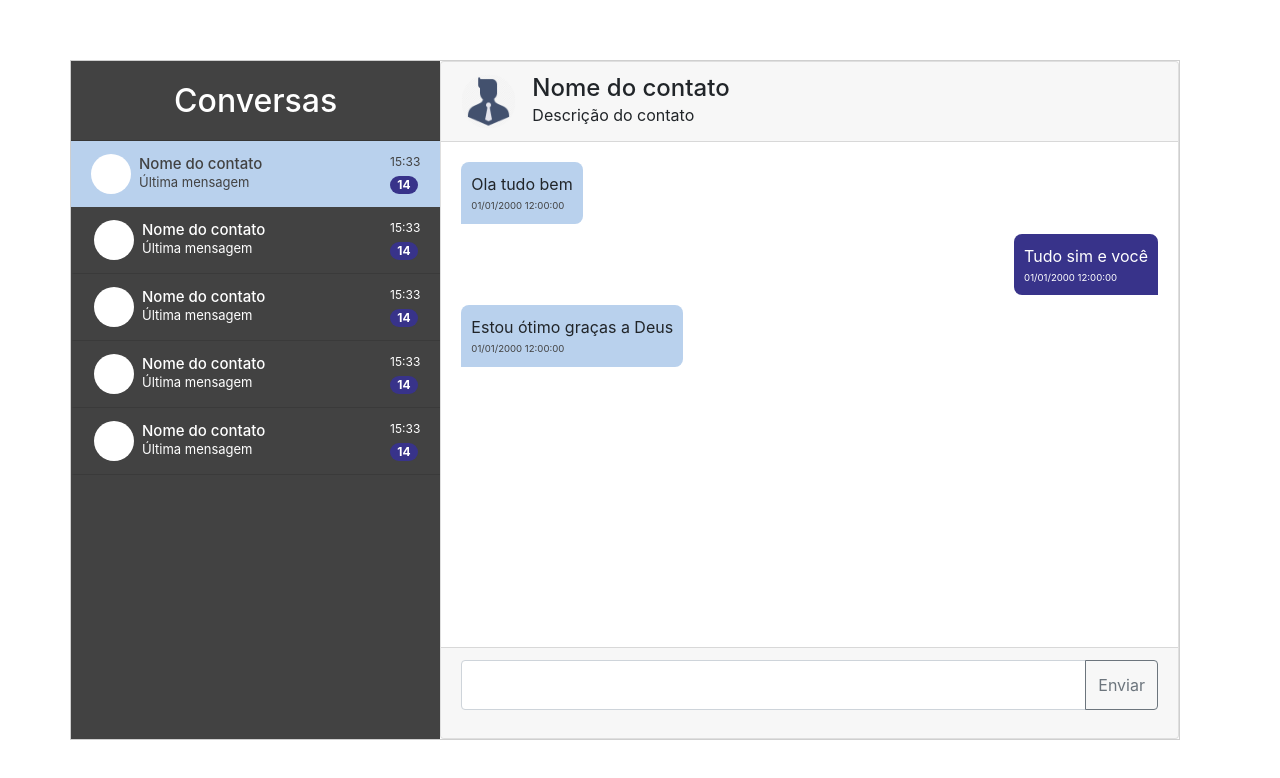
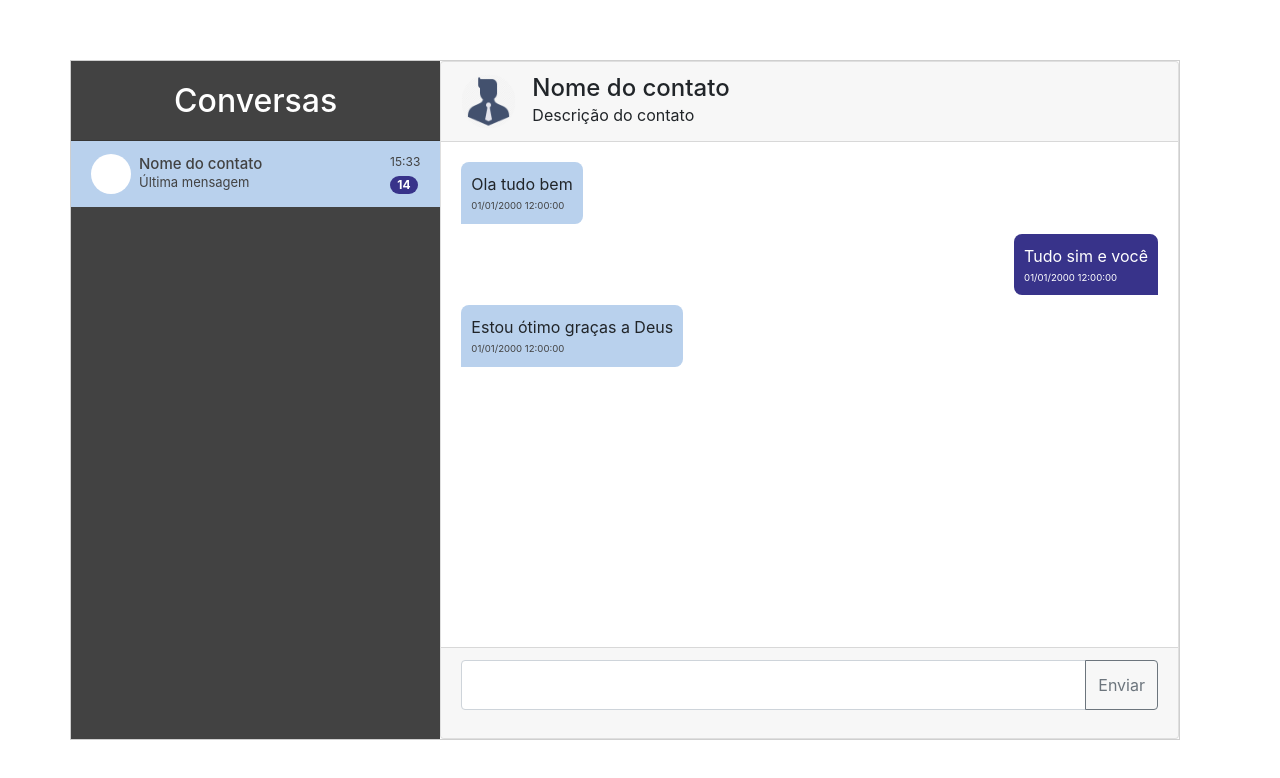
Before and after one commit to raffaelbmartins/chatrmartins, an Angular app: page / in a window 1280 px wide. Shown: the top 778 px of the page. Built offline with nearby package versions, Linux system fonts and the light colour scheme.

Commit message:
Create layout to contact component

```diff
--- a/src/app/contact/contact.component.html
+++ b/src/app/contact/contact.component.html
@@ -1,3 +1,15 @@
-<p>
-  contact works!
-</p>
+<a href="#" class="list-group-item list-group-item-action active">
+  <div class="info">
+    <div class="avatar">
+      <img src="" alt="">
+    </div>
+    <div class="text">
+      <h3>Nome do contato</h3>
+      <p>Última mensagem</p>
+    </div>
+    <div class="time">
+      <p>15:33</p>
+      <span class="badge badge-primary badge-pill">14</span>
+    </div>
+  </div>
+</a>
--- a/src/app/contact/contact.component.scss
+++ b/src/app/contact/contact.component.scss
@@ -0,0 +1,63 @@
+@import '../../sass/variables';
+
+.list-group-item {
+
+    background-color: map-get($colors, dark);
+    color: #ffffff;
+    border-radius: 0;
+    border-right: none;
+    border-left: 3px solid transparent;
+
+    &.active {
+        background-color: map-get($colors, secondary);
+        border: none;
+        color: map-get($colors, dark);
+    }
+
+    &:hover:not(.active) {
+        border-left: 3px solid map-get($colors, secondary-hover);
+    }
+
+    .info {
+
+        display: flex;
+        align-items: center;
+
+        .avatar {
+            width: 40px;
+            height: 40px;
+            background-color: #ffffff;
+            border-radius: 100%;
+            margin-right: .5rem;
+        }
+
+        .text {
+
+            flex-grow: 1;
+
+            h3 {
+
+                font-size: 15px;
+                padding: 0;
+                margin: 0;
+            }
+
+            p {
+                font-size: 13px;
+                margin: 0
+            }
+        }
+
+        .time {
+
+            p {
+                font-size: 12px;
+                margin: 0
+            }
+
+            .badge {
+                background-color: map-get($colors, primary);
+            }
+        }
+    }
+}
--- a/src/app/contact/contact.component.ts
+++ b/src/app/contact/contact.component.ts
@@ -1,4 +1,5 @@
 import { Component, OnInit } from '@angular/core';
+import { Contact } from 'src/app/model/contact';
 
 @Component({
   selector: 'app-contact',
@@ -7,6 +8,9 @@ import { Component, OnInit } from '@angular/core';
 })
 export class ContactComponent implements OnInit {
 
+  contact: Contact;
+  active: boolean = false;
+
   constructor() { }
 
   ngOnInit() {
--- a/src/app/contacts/contacts.component.html
+++ b/src/app/contacts/contacts.component.html
@@ -1,79 +1,5 @@
 <h1>Conversas</h1>
 
 <div class="list-group">
-  <a href="#" class="list-group-item list-group-item-action active">
-    <div class="info">
-      <div class="avatar">
-        <img src="" alt="">
-      </div>
-      <div class="text">
-        <h3>Nome do contato</h3>
-        <p>Última mensagem</p>
-      </div>
-      <div class="time">
-        <p>15:33</p>
-        <span class="badge badge-primary badge-pill">14</span>
-      </div>
-    </div>
-  </a>
-  <a href="#" class="list-group-item list-group-item-action">
-    <div class="info">
-      <div class="avatar">
-        <img src="" alt="">
-      </div>
-      <div class="text">
-        <h3>Nome do contato</h3>
-        <p>Última mensagem</p>
-      </div>
-      <div class="time">
-        <p>15:33</p>
-        <span class="badge badge-primary badge-pill">14</span>
-      </div>
-    </div>
-  </a>
-  <a href="#" class="list-group-item list-group-item-action">
-    <div class="info">
-      <div class="avatar">
-        <img src="" alt="">
-      </div>
-      <div class="text">
-        <h3>Nome do contato</h3>
-        <p>Última mensagem</p>
-      </div>
-      <div class="time">
-        <p>15:33</p>
-        <span class="badge badge-primary badge-pill">14</span>
-      </div>
-    </div>
-  </a>
-  <a href="#" class="list-group-item list-group-item-action">
-    <div class="info">
-      <div class="avatar">
-        <img src="" alt="">
-      </div>
-      <div class="text">
-        <h3>Nome do contato</h3>
-        <p>Última mensagem</p>
-      </div>
-      <div class="time">
-        <p>15:33</p>
-        <span class="badge badge-primary badge-pill">14</span>
-      </div>
-    </div>
-  </a>
-  <a href="#" class="list-group-item list-group-item-action">
-    <div class="info">
-      <div class="avatar">
-        <img src="" alt="">
-      </div>
-      <div class="text">
-        <h3>Nome do contato</h3>
-        <p>Última mensagem</p>
-      </div>
-      <div class="time">
-        <p>15:33</p>
-        <span class="badge badge-primary badge-pill">14</span>
-      </div>
-    </div>
-  </a>
+  <app-contact></app-contact>
 </div>
--- a/src/app/contacts/contacts.component.scss
+++ b/src/app/contacts/contacts.component.scss
@@ -19,65 +19,3 @@ h1 {
     line-height: 80px;
     margin-bottom: 0;
 }
-
-.list-group-item {
-
-    background-color: map-get($colors, dark);
-    color: #ffffff;
-    border-radius: 0;
-    border-right: none;
-    border-left: 3px solid transparent;
-
-    &.active {
-        background-color: map-get($colors, secondary);
-        border: none;
-        color: map-get($colors, dark);
-    }
-
-    &:hover:not(.active) {
-        border-left: 3px solid map-get($colors, secondary-hover);
-    }
-
-    .info {
-
-        display: flex;
-        align-items: center;
-
-        .avatar {
-            width: 40px;
-            height: 40px;
-            background-color: #ffffff;
-            border-radius: 100%;
-            margin-right: .5rem;
-        }
-
-        .text {
-
-            flex-grow: 1;
-
-            h3 {
-
-                font-size: 15px;
-                padding: 0;
-                margin: 0;
-            }
-
-            p {
-                font-size: 13px;
-                margin: 0
-            }
-        }
-
-        .time {
-
-            p {
-                font-size: 12px;
-                margin: 0
-            }
-
-            .badge {
-                background-color: map-get($colors, primary);
-            }
-        }
-    }
-}
--- /dev/null
+++ b/src/app/model/contact.ts
@@ -0,0 +1,8 @@
+import { User } from './user';
+
+export class Contact {
+
+    id: number;
+    user: User;
+    unread: number;
+}
```
